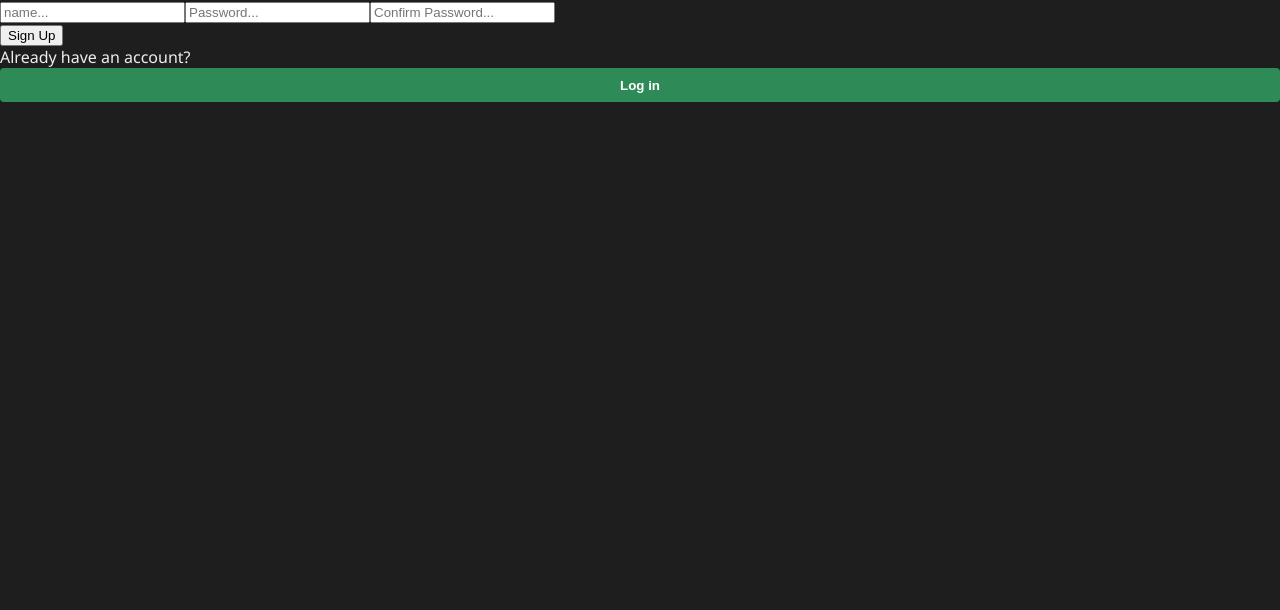
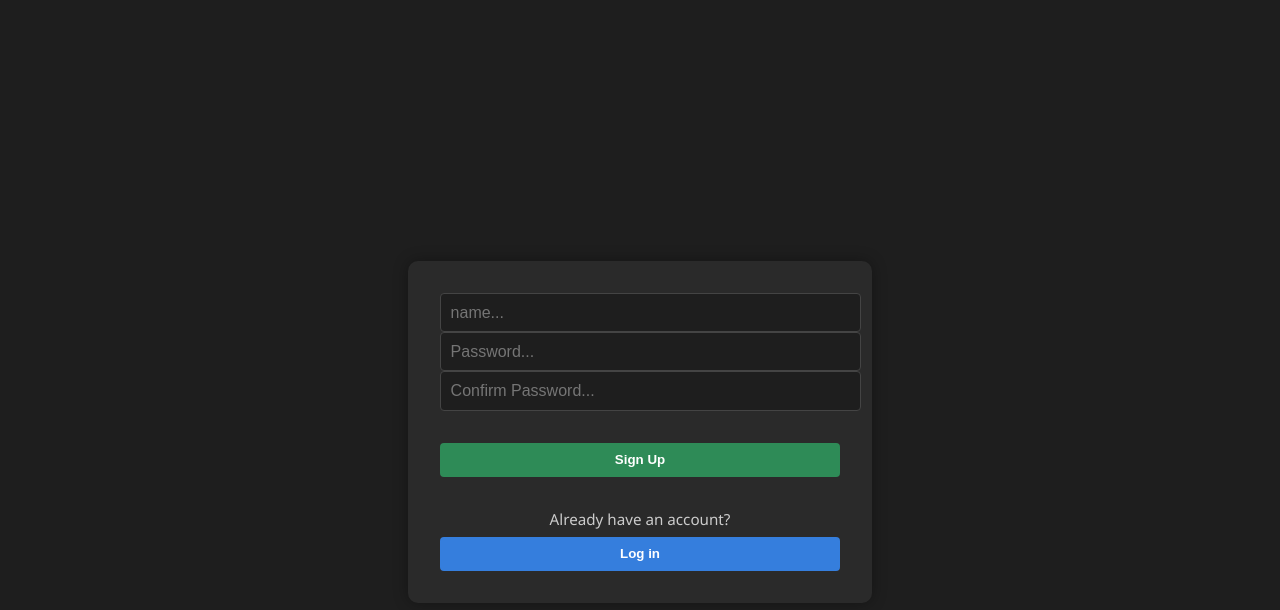
Before and after one commit to Lo977/safe-steps, a React (Create React App) app in the folder client/: page /signup in a window 1280 px wide. Shown: the top 610 px of the page. Built offline with nearby package versions, Linux system fonts and the light colour scheme; no server answers.

Commit message:
add css for signup form

```diff
--- a/client/src/index.css
+++ b/client/src/index.css
@@ -772,3 +772,82 @@ a:hover {
 .signup-button:hover {
   background-color: #5596f4;
 }
+/* //////////////////// SignupForm ////////////////////////////////////////////// */
+.signup-container {
+  display: flex;
+  justify-content: center;
+  align-items: center;
+  background-color: #1e1e1e;
+  min-height: 100vh;
+  padding: 2rem;
+}
+
+.signup-card {
+  background-color: #2a2a2a;
+  color: #eee;
+  padding: 2rem;
+  border-radius: 10px;
+  width: 100%;
+  max-width: 400px;
+  box-shadow: 0 0 15px #00000055;
+}
+
+.signup-form {
+  display: flex;
+  flex-direction: column;
+  gap: 1rem;
+}
+
+.signup-form input,
+.signup-form field {
+  width: 100%;
+  padding: 0.6rem;
+  background-color: #1e1e1e;
+  color: #fff;
+  border: 1px solid #444;
+  border-radius: 4px;
+  font-size: 1rem;
+}
+
+.signup-form input:focus {
+  outline: none;
+  border-color: #5ee290;
+}
+
+.signup-form button[type="submit"] {
+  margin-top: 1rem;
+  padding: 0.6rem;
+  background-color: #2e8b57;
+  color: #fff;
+  font-weight: bold;
+  border: none;
+  border-radius: 4px;
+  cursor: pointer;
+}
+
+.signup-form button[type="submit"]:hover {
+  background-color: #3cb371;
+}
+
+.signup-footer {
+  margin-top: 1rem;
+  text-align: center;
+  color: #ccc;
+  font-size: 0.95rem;
+}
+
+.login-button {
+  margin-top: 0.5rem;
+  width: 100%;
+  padding: 0.6rem;
+  background-color: #357edd;
+  color: #fff;
+  font-weight: bold;
+  border: none;
+  border-radius: 4px;
+  cursor: pointer;
+}
+
+.login-button:hover {
+  background-color: #5596f4;
+}
```
